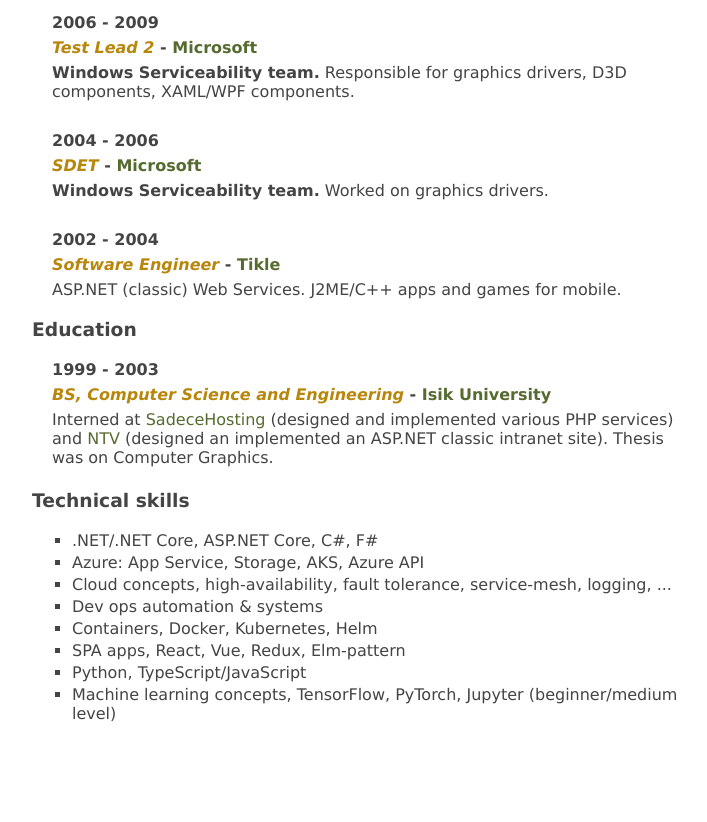
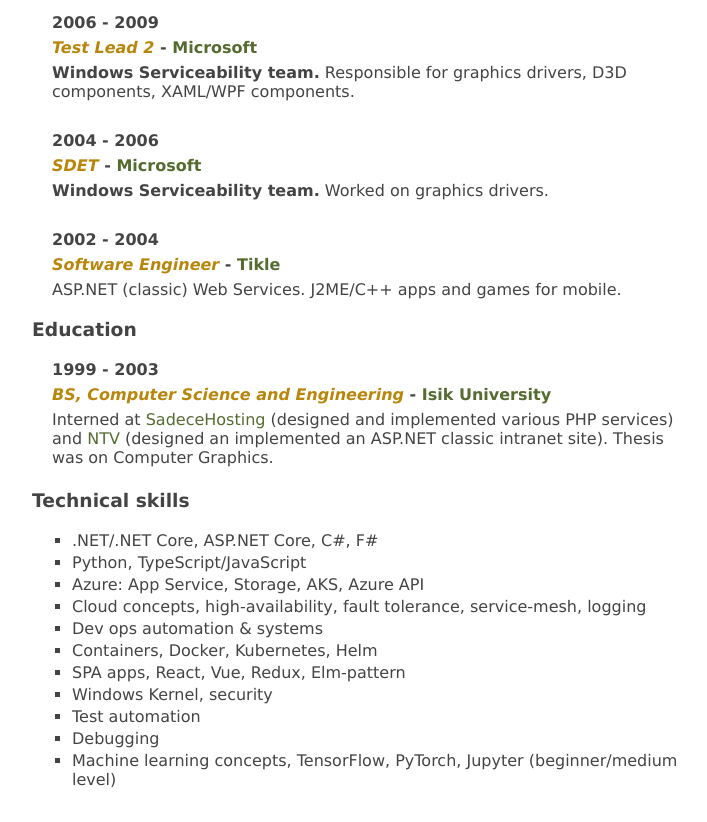
Before and after one commit to muratg/resume, a plain HTML site: page index.html in a window 1280 px wide. Shown: the part 994-1816 px from the top of the page, without its empty margins (323-1030 px from the left). Before the commit the page ends 1750 px from the top, so only its background shows below. Drawn offline with Linux system fonts and the light colour scheme.

Commit message:
Minor tweaks

```diff
--- a/index.html
+++ b/index.html
@@ -254,12 +254,15 @@
             <div class="section">
                 <ul>
                     <li>.NET/.NET Core, ASP.NET Core, C#, F#</li>
+                    <li>Python, TypeScript/JavaScript</li>
                     <li>Azure: App Service, Storage, AKS, Azure API</li>
-                    <li>Cloud concepts, high-availability, fault tolerance, service-mesh, logging, ...</li>
+                    <li>Cloud concepts, high-availability, fault tolerance, service-mesh, logging</li>
                     <li>Dev ops automation & systems </li>
                     <li>Containers, Docker, Kubernetes, Helm</li>
                     <li>SPA apps, React, Vue, Redux, Elm-pattern</li>
-                    <li>Python, TypeScript/JavaScript</li>
+                    <li>Windows Kernel, security</li>
+                    <li>Test automation</li>
+                    <li>Debugging</li>
                     <li>Machine learning concepts, TensorFlow, PyTorch, Jupyter (beginner/medium level)</li>
                 </ul>
             </div>
```
Also changed, not shown: 1 other file.
